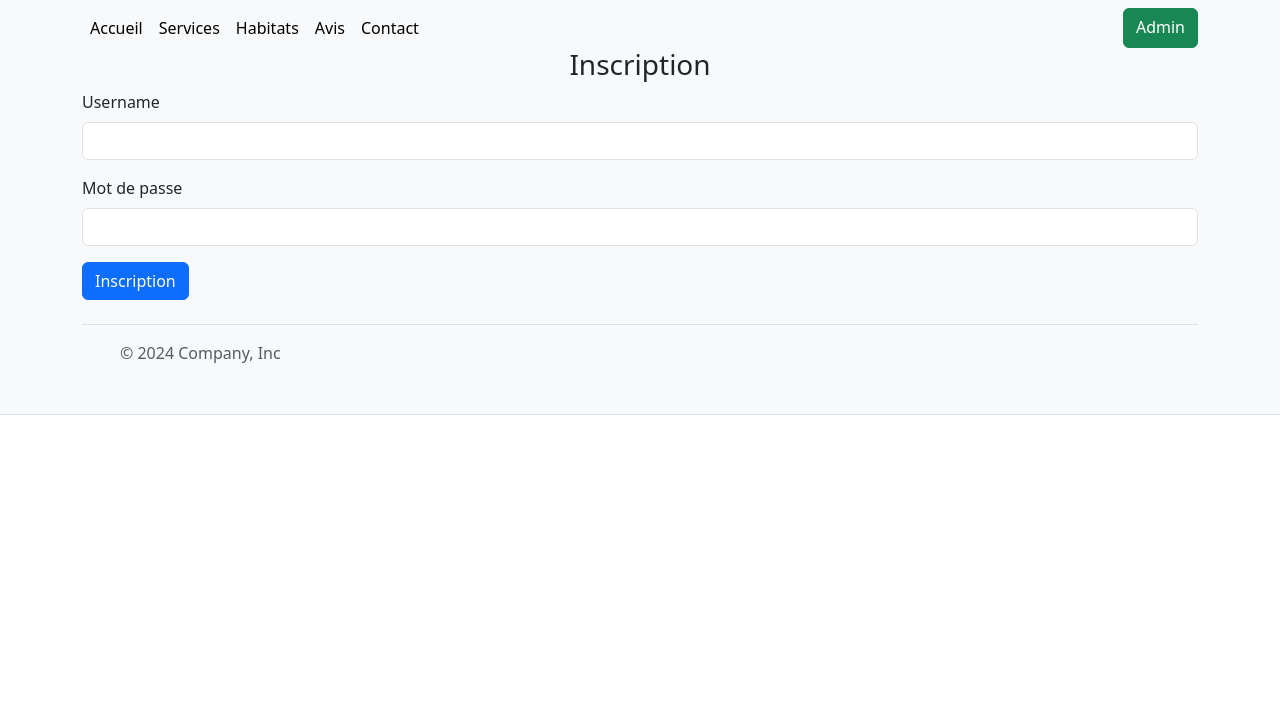
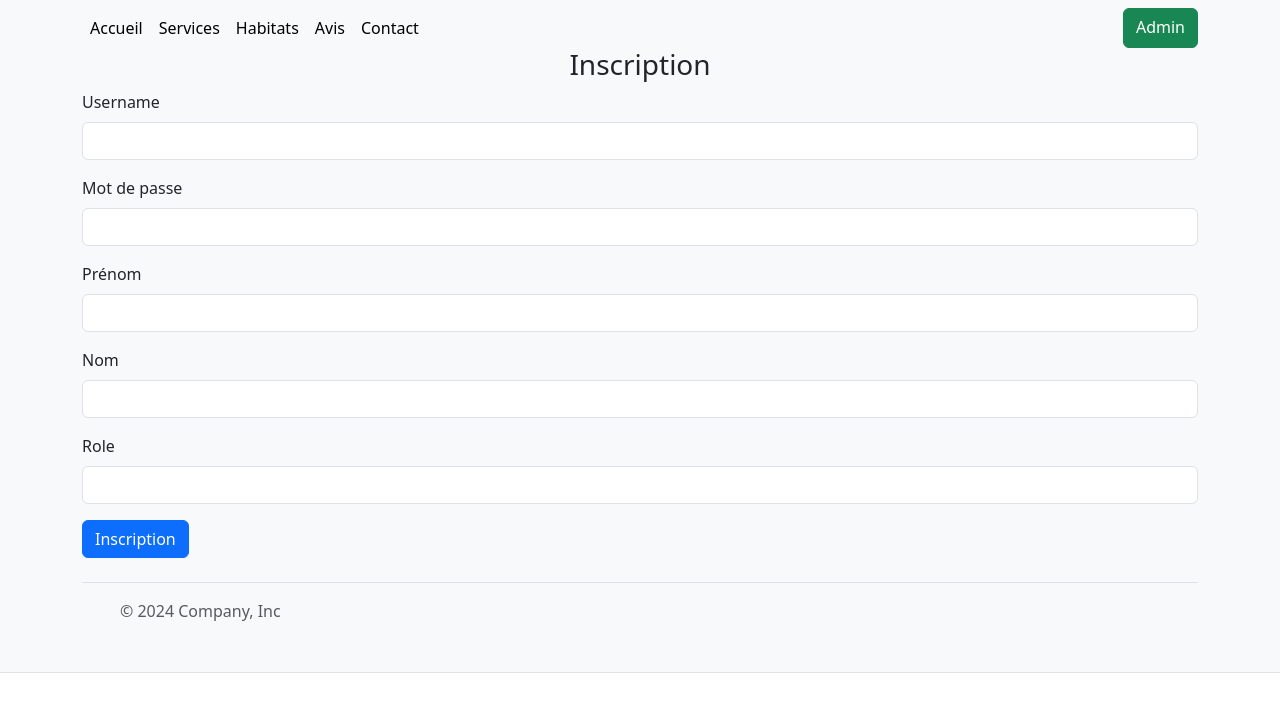
Before and after one commit to Gpuppy/arcadia1, a PHP site: page /inscription.php in a window 1280 px wide. Shown: the top 712 px of the page. Run offline with PHP 8.4, Linux system fonts and the light colour scheme.

Commit message:
password hash

```diff
--- a/inscription.php
+++ b/inscription.php
@@ -12,14 +12,19 @@ $error = null;
 
 if($_SERVER['REQUEST_METHOD'] === 'POST'){
     //var_dump($_POST);
-    if(empty($_POST['username']) || empty($_POST['password'])){
+    if(empty($_POST['username']) || empty($_POST['password']) || empty($_POST['surname']) || empty($_POST['role_id'])   ){
         $error = "Identifiants invalides";
     }else{
-        $query = DbConnection::getPdo()->prepare('INSERT INTO user(username, password, name, surname, role_id) VALUES (:username, :password, :surname, :rome_id)');
+        $query = DbConnection::getPdo()->prepare('INSERT INTO user(username, password, name, surname, role_id) VALUES (:username, :password, :surname, :role_id)');
         $query->bindParam('username', $_POST['username']);
+        $password = password_hash($_POST['password'], PASSWORD_BCRYPT);
+        echo $password;
+        die;
         $query->bindParam('password', $_POST['password']);
         $query->bindParam('surname', $_POST['surname']);
         $query->bindParam('role_id', $_POST['role_id']);
+
+
     }
 }
 ?>
@@ -42,6 +47,20 @@ if($_SERVER['REQUEST_METHOD'] === 'POST'){
                 <input type="password" class="form-control" id="password" name="password" >
                 </div>
 
+                <div class="mb-3">
+                    <label for="name" class="form-label">Prénom</label>
+                    <input type="text" class="form-control" id="name" name="name" >
+                </div>
+                <div class="mb-3">
+                    <label for="surname" class="form-label">Nom</label>
+                    <input type="text" class="form-control" id="surname" name="surname" >
+                </div>
+
+                <div class="mb-3">
+                    <label for="role_id" class="form-label">Role</label>
+                    <input type="text" class="form-control" id="role_id" name="role_id" >
+                </div>
+
                 <div class="col-12">
                 <button type="submit" class="btn btn-primary">Inscription</button>
                 </div>
```
